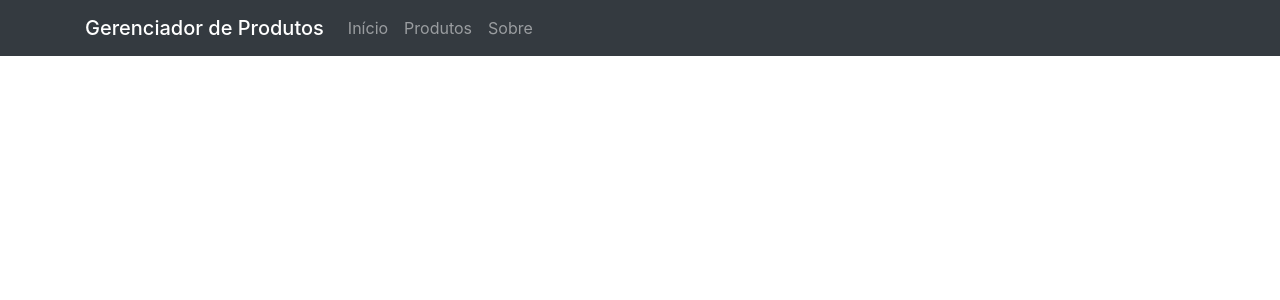
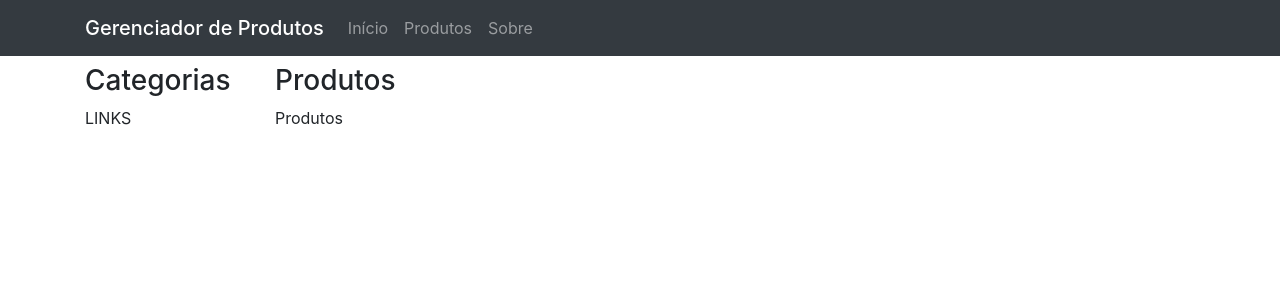
Before and after one commit to henriquecouto/gerenciador-produtos, a React (Create React App) app: page /produtos in a window 1280 px wide. Shown: the top 300 px of the page. Built offline with nearby package versions, Linux system fonts and the light colour scheme.

Commit message:
rota de produtos ajustada

```diff
--- a/src/App.js
+++ b/src/App.js
@@ -6,6 +6,7 @@ import {
 import Navbar from './components/Navbar'
 import Inicio from './components/Inicio'
 import Sobre from './components/Sobre'
+import Produtos from './components/Produtos/index'
 
 class App extends Component {
   render() {
@@ -16,6 +17,7 @@ class App extends Component {
           <div className='container'>
             <Route exact path='/' component={Inicio} />
             <Route exact path='/sobre' component={Sobre} />
+            <Route path='/produtos' component={Produtos} />
           </div>
         </div>
       </Router>
--- a/src/components/Inicio.js
+++ b/src/components/Inicio.js
@@ -2,8 +2,6 @@ import React from 'react'
 
 export default () => {
   return (
-    <div className='container'>
-      <h1>Bem vindo ao Gerenciador de Produtos</h1>
-    </div>
+    <h1>Bem vindo ao Gerenciador de Produtos</h1>
   )
 }
--- /dev/null
+++ b/src/components/Produtos/HomeProdutos.js
@@ -0,0 +1,7 @@
+import React from 'react'
+
+export default () => (
+  <div>
+    Produtos
+  </div>
+)
--- /dev/null
+++ b/src/components/Produtos/index.js
@@ -0,0 +1,22 @@
+import React, { Component } from 'react'
+import { Route } from 'react-router-dom'
+import Home from './HomeProdutos'
+
+class Produtos extends Component {
+  render() {
+    return (
+      <div className='row'>
+        <div className='col-md-2'>
+          <h3>Categorias</h3>
+          LINKS
+        </div>
+        <div className='col-md-10'>
+          <h3>Produtos</h3>
+          <Route exact path={this.props.match.url} component={Home} />
+        </div>
+      </div>
+    )
+  }
+}
+
+export default Produtos
--- a/src/components/Sobre.js
+++ b/src/components/Sobre.js
@@ -1,9 +1,7 @@
 import React from 'react'
 
 export default () => {
-  return(
-    <div className='container'>
+  return (
     <h1>Sobre</h1>
-    </div>
   )
 }
```
